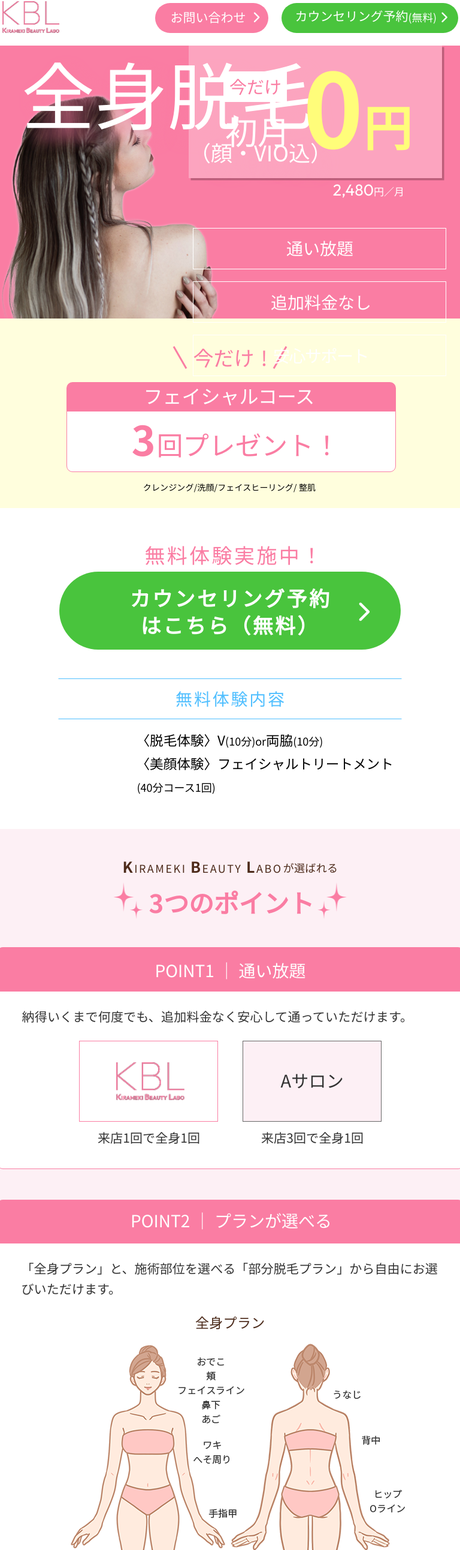
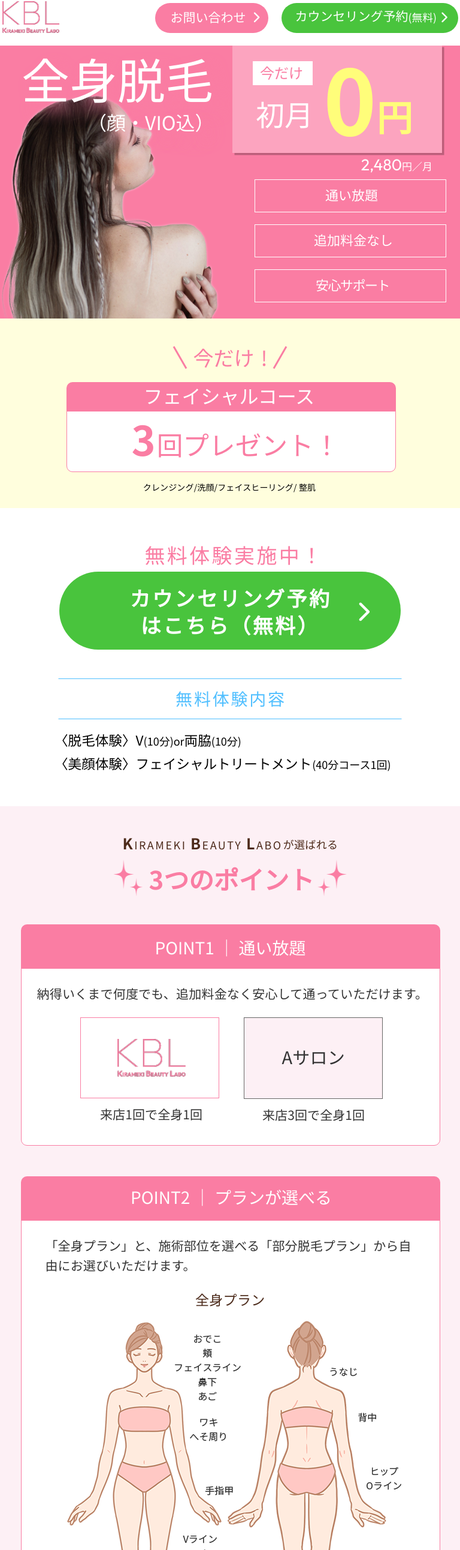
Before and after one commit to IKUMISHIGA74/KIRAMEKI-BEAUTY-LABO, a plain HTML site: page index.html in a window 768 px wide. Shown: the part 16-2600 px from the top of the page at 60% size. Drawn offline with nearby package versions, Linux system fonts and the light colour scheme; some packages are replaced by stand-ins of ours.

Commit message:
初稿納品

```diff
--- a/assets/script/main.js
+++ b/assets/script/main.js
@@ -9,7 +9,7 @@ $('.voice__list').slick({
     slidesToScroll: 1,
     responsive: [
         {
-            breakpoint: 767,
+            breakpoint: 1000,
                 settings: {
                 arrows: false,
                 centerMode: true,
--- a/assets/style/main.css
+++ b/assets/style/main.css
@@ -48,6 +48,10 @@ body {
         color: #FFFFFF;
         font-size: 1.2rem;
         letter-spacing: 0.03em;
+        transition: all 0.5s ease-in-out;
+    }
+    .header__btn--inquiry:hover {
+        opacity: 0.4;
     }
     .icon-inquiry {
         font-size: 1rem;
@@ -66,6 +70,10 @@ body {
         color: #FFFFFF;
         font-size: 1.2rem;
         letter-spacing: 0.03em;
+        transition: all 0.5s ease-in-out;
+    }
+    .header__btn--counseling:hover {
+        opacity: 0.4;
     }
     .btn--counseling-small {
         padding: 2px 0 0 1px;
@@ -117,6 +125,9 @@ body {
 }
 
 @media screen and (min-width: 520px) and (max-width: 767px) {
+    .header__box {
+        max-width: 520px;
+    }
     .header__logo img {
         margin: 15% 0 0 25%;
     }
@@ -513,6 +524,10 @@ body {
         color: #FFFFFF;
         font-size: 2.1rem;
         letter-spacing: 0.1em;
+        transition: all 0.5s ease-in-out;
+    }
+    .banner__btn:hover {
+        opacity: 0.4;
     }
     .banner-text-first {
         display: flex;
@@ -1148,7 +1163,7 @@ body {
 }
 
 /* お客様の声 */
-@media screen and (max-width: 767px) {
+@media screen and (max-width: 999px) {
     .voice {
         background-color: #FDF0F5;
         padding-bottom: 23px;
@@ -1200,7 +1215,7 @@ body {
     }
 }
 
-@media screen and (max-width: 767px) {
+@media screen and (max-width: 999px) {
     .voice__list--item {
         padding: 0 5px 0 9px;
     }
@@ -1253,7 +1268,7 @@ body {
 /* 予約バナー3 */
 @media screen and (max-width: 767px) {
     .banner--third {
-        padding: 13px 0 43px 0; /* 調整 */
+        padding: 13px 0 43px 0;
     }
 }
 
@@ -1316,6 +1331,10 @@ body {
         text-decoration: none;
         color: #FFFFFF;
         font-size: 2.1rem;
+        transition: all 0.5s ease-in-out;
+    }
+    .header__btn--inquiry:hover {
+        opacity: 0.4;
     }
     .icon-inquiry {
         font-size: 1.9rem;
@@ -1333,6 +1352,10 @@ body {
         text-decoration: none;
         color: #FFFFFF;
         font-size: 2.1rem;
+        transition: all 0.5s ease-in-out;
+    }
+    .header__btn--counseling:hover {
+        opacity: 0.4;
     }
     .btn--counseling-small {
         padding-top: 4px;
@@ -1483,6 +1506,62 @@ body {
     }
 }
 
+@media screen and (min-width: 768px) and (max-width: 1000px){
+    .cover__title--left-main {
+        font-size: 8rem;
+    }
+    .cover__title--top-sub {
+        font-size: 3.2rem;
+        margin-left: 110px;
+    }
+    .cover__title--right {
+        height: 180px;
+        width: 350px;
+    }
+    .cover__title--right-text {
+        height: 40px;
+        width: 100px;
+        margin: 27px 0 0 34px;
+    }
+    .cover__title--text-first {
+        padding: 5px 0 0 12px;
+        font-size: 2.4rem;
+    }
+    .cover__title--text-second {
+        margin-left: 5px;
+        font-size: 4.8rem;
+    }
+    .cover__title--price-first {
+        margin-left: 18px;
+        font-size: 15rem;
+    }
+    .cover__title--price-second {
+        margin-top: 83px;
+        font-size: 6rem;
+    }
+    .cover__title-bottom {
+        margin: 49px 46px 0 0;
+    }
+    .cover__title--element {
+        font-size: 2.2rem;
+    }
+    .cover__title--element-first {
+        height: 55px;
+        width: 320px;
+        padding: 12px 0 0 117px;
+    }
+    .cover__title--element-second {
+        height: 55px;
+        width: 320px;
+        padding: 12px 0 0 98px;
+    }
+    .cover__title--element-third {
+        height: 55px;
+        width: 320px;
+        padding: 12px 0 0 101px;
+    }
+}
+
 /* キャンペーン */
 @media screen and (min-width: 768px) {
     .campaign {
@@ -1595,6 +1674,10 @@ body {
         font-weight: bold;
         font-size: 3.4rem;
         letter-spacing: 0.1em;
+        transition: all 0.5s ease-in-out;
+    }
+    .banner__btn:hover {
+        opacity: 0.4;
     }
     .banner-text-first {
         display: flex;
@@ -1666,6 +1749,15 @@ body {
     }
 }
 
+@media screen and (min-width: 768px) and (max-width: 1000px){
+    .experience__list {
+        max-width: 700px;
+    }
+    .experience__list-item {
+        margin-left: 57px;
+    }
+}
+
 /* 3つのポイント */
 @media screen and (min-width: 768px) {
     .point {
@@ -1947,6 +2039,42 @@ body {
     }
 }
 
+@media screen and (min-width: 768px) and (max-width: 800px){
+    .point__content--first-title {
+        width: 700px;
+    }
+    .point__content--first-box {
+        width: 700px;
+        padding-left: 26px;
+    }
+    .point__content-element-img {
+        margin-left: 72px;
+    }
+    .point__content-element-p {
+        padding-left: 105.5px;
+    }
+    .point__content--second-title {
+        width: 700px;
+    }
+    .point__content--second-box {
+        width: 700px;
+    }
+    .point__content-body-img img {
+        margin-left: -39px;
+    }
+    .point__content-element-portion {
+        padding-left: 0px;
+        margin-left: -24px;
+    }
+    .point__content--third-title {
+        width: 700px;
+    }
+    .point__content--third-text {
+        width: 700px;
+        padding-left: 50px;
+    }
+}
+
 /* 2つのコース */
 @media screen and (min-width: 768px) {
     .course {
@@ -2093,7 +2221,7 @@ body {
 }
 
 /* お客様の声 */
-@media screen and (min-width: 768px) {
+@media screen and (min-width: 1000px) {
     .voice {
         max-width: 1030px;
         background-color: #FDF0F5;
@@ -2135,7 +2263,7 @@ body {
     }
 }
 
-@media screen and (min-width: 768px) {
+@media screen and (min-width: 1000px) {
     .voice__list--item {
         padding: 0 5px 0 9px;
     }
--- a/index.html
+++ b/index.html
@@ -136,8 +136,8 @@
                 </div>
                 <div class="point__content-element-portion">
                     <p class="point__content-portion-title">部分脱毛プラン</p>
-                    <ul class="point__content-portion-list">
-                        <div class="point__content-portion-first">
+                    <div class="point__content-portion-list">
+                        <ul class="point__content-portion-first">
                             <li class="point__content-portion-neck">
                                 <img src="assets/image/icon_01.png" alt="">
                                 <p class="point__content-neck-p">うなじ</p>
@@ -150,8 +150,8 @@
                                 <img src="assets/image/icon_03.png" alt="">
                                 <p class="point__content-oline-p">Oライン</p>
                             </li>
-                        </div>
-                        <div class="point__content-portion-second">
+                        </ul>
+                        <ul class="point__content-portion-second">
                             <li class="point__content-portion-forehead">
                                 <img src="assets/image/icon_04.png" alt="">
                                 <p class="point__content-forehead-p">おでこ</p>
@@ -164,8 +164,8 @@
                                 <img src="assets/image/icon_06.png" alt="">
                                 <p class="point__content-contour-p">フェイスライン</p>
                             </li>
-                        </div>
-                    </ul>
+                        </ul>
+                    </div>
                 </div>
             </div>
         </div>
```
